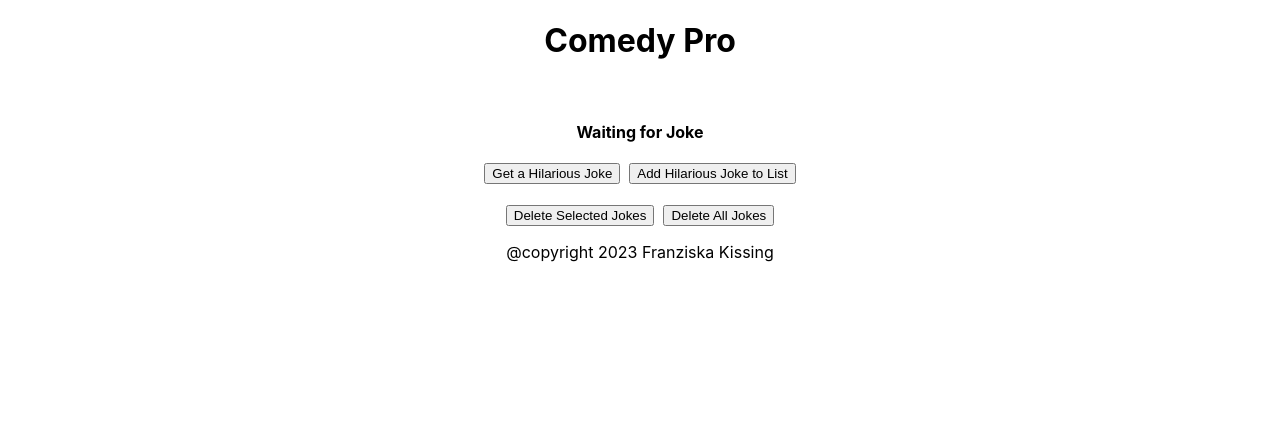
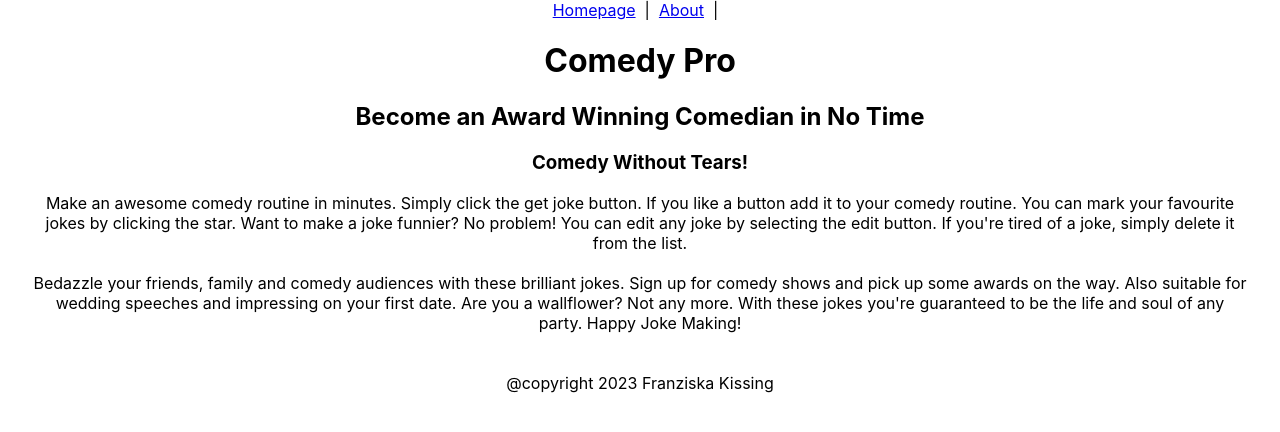
Before and after one commit to FrankieSlinn/comedy, a React (Create React App) app: page /about in a window 1280 px wide. Shown: the top 432 px of the page. Built offline with nearby package versions, Linux system fonts and the light colour scheme.

Commit message:
Navigation Complete

```diff
--- a/package.json
+++ b/package.json
@@ -8,6 +8,7 @@
     "@testing-library/user-event": "^13.5.0",
     "react": "^18.2.0",
     "react-dom": "^18.2.0",
+    "react-router-dom": "^6.10.0",
     "react-scripts": "5.0.1",
     "web-vitals": "^2.1.4"
   },
--- /dev/null
+++ b/src/About.js
@@ -0,0 +1,32 @@
+import Header from "./Header";
+import Footer from "./Footer";
+
+
+export default function About(){
+    return(
+        <>
+        <Header />
+        <h2>
+           Become an Award Winning Comedian in No Time
+        </h2>
+        <h3>
+            Comedy Without Tears!
+        </h3>
+        <p>
+            Make an awesome comedy routine in minutes. Simply click the get joke button.
+             If you like a button add it to your comedy routine. You can mark your favourite jokes by clicking the star.
+             Want to make a joke funnier? No problem! You can edit any joke by selecting the edit button.
+             If you're tired of a joke, simply delete it from the list.
+
+        </p>
+        <br />
+        <p>Bedazzle your friends, family and comedy audiences with these brilliant jokes. Sign up for comedy shows and pick up some awards on the way. Also suitable for wedding speeches and impressing
+            on your first date. Are you a wallflower? Not any more. With these jokes you're guaranteed to be the life and soul of any party.
+            Happy Joke Making!
+        </p>
+        < br/>
+        < br/>
+        <Footer />
+        </>
+    )
+}
--- a/src/App.css
+++ b/src/App.css
@@ -43,3 +43,8 @@
 .displayJoke{
   font-weight: 700;
 }
+p{margin: 0 2rem}
+
+a:hover{
+  color: hotpink;
+}
--- a/src/App.js
+++ b/src/App.js
@@ -1,38 +1,30 @@
 import logo from './logo.svg';
+
+import {Routes, Route, useParams} from "react-router-dom";
 import {useState, useEffect} from "react";
 import './App.css';
+import Homepage from "./Homepage";
+import Navigation from "./Navigation";
 import Form from "./Form";
 import List from "./List";
 import Header from "./Header";
 import Footer from "./Footer";
+import About from "./About";
 
 function App() {
 
 
   //Set Initial State of Jokes
-  const [jokes, setJokes] = useState([]);
-  const [id, setId]=useState(null);
-  const[checked, setChecked]=useState(true);
-  const[checkedList, setCheckedList]=useState([]);
-  let [displayJoke, setDisplayJoke] = useState(["Waiting for Joke"]);
 
-  function fetchAPI(){
-    fetch('https://icanhazdadjoke.com/slack')
-    .then((response)=>response.json())
-    .then((results)=>{setDisplayJoke(displayJoke=results.attachments[0].text);})
-    .catch((error)=>console.log("err", error))
-    }
 
 
   return (
     <div className="App">
-      <Header />
-        <List jokes={jokes} setJokes={setJokes}  id={id} setId={setId} checked={checked} setChecked={setChecked} checkedList={checkedList} setCheckedList={setCheckedList}/>
-      <br />
-      <br />
-    <Form checkedList={checkedList} setCheckedList={setCheckedList} jokes={jokes} setJokes={setJokes}  fetchAPI={fetchAPI} displayJoke={displayJoke} setDisplayJoke={setDisplayJoke} checked={checked} setChecked={setChecked}/>
-    <br />
-    <Footer />
+         <Navigation />
+      <Routes>
+   <Route path="/" element={<Homepage />}/>
+   <Route path="/about" element={<About />}/>
+</Routes>
     </div>
   );
 }
--- /dev/null
+++ b/src/Homepage.js
@@ -0,0 +1,32 @@
+import Form from "./Form";
+import List from "./List";
+import Header from "./Header";
+import Footer from "./Footer";
+import {useState, useEffect} from "react";
+
+
+export default function Homepage(){
+    const [jokes, setJokes] = useState([]);
+    const [id, setId]=useState(null);
+    const[checked, setChecked]=useState(true);
+    const[checkedList, setCheckedList]=useState([]);
+    let [displayJoke, setDisplayJoke] = useState(["Waiting for Joke"]);
+
+    function fetchAPI(){
+      fetch('https://icanhazdadjoke.com/slack')
+      .then((response)=>response.json())
+      .then((results)=>{setDisplayJoke(displayJoke=results.attachments[0].text);})
+      .catch((error)=>console.log("err", error))
+      }
+    return(
+        <>
+        <Header />
+          <List jokes={jokes} setJokes={setJokes}  id={id} setId={setId} checked={checked} setChecked={setChecked} checkedList={checkedList} setCheckedList={setCheckedList}/>
+        <br />
+        <br />
+      <Form checkedList={checkedList} setCheckedList={setCheckedList} jokes={jokes} setJokes={setJokes}  fetchAPI={fetchAPI} displayJoke={displayJoke} setDisplayJoke={setDisplayJoke} checked={checked} setChecked={setChecked}/>
+      <br />
+        <Footer />
+      </>
+    )
+}
--- /dev/null
+++ b/src/Navigation.js
@@ -0,0 +1,16 @@
+import {Link} from "react-router-dom";
+
+export default function Navigation(){
+    return(
+        <>
+        <nav>
+        <Link to="/">Homepage</Link>
+        &nbsp; | &nbsp;
+        <Link to="/about">About</Link>
+        &nbsp; | &nbsp;
+
+
+       </nav>
+       </>
+    )
+}
--- a/src/index.js
+++ b/src/index.js
@@ -1,4 +1,5 @@
 import React from 'react';
+import {BrowserRouter} from 'react-router-dom';
 import ReactDOM from 'react-dom/client';
 import './index.css';
 import App from './App';
@@ -7,7 +8,9 @@ import reportWebVitals from './reportWebVitals';
 const root = ReactDOM.createRoot(document.getElementById('root'));
 root.render(
   <React.StrictMode>
+        <BrowserRouter>
     <App />
+    </BrowserRouter>
   </React.StrictMode>
 );
 
```
Also changed, not shown: 1 other file (tests, documents, lock files or other folders).
